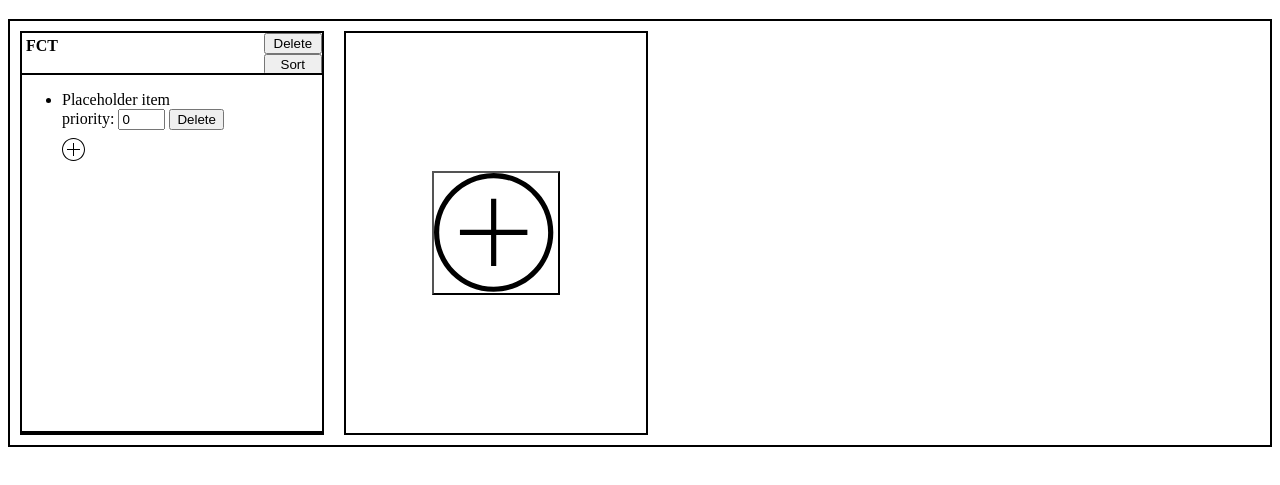
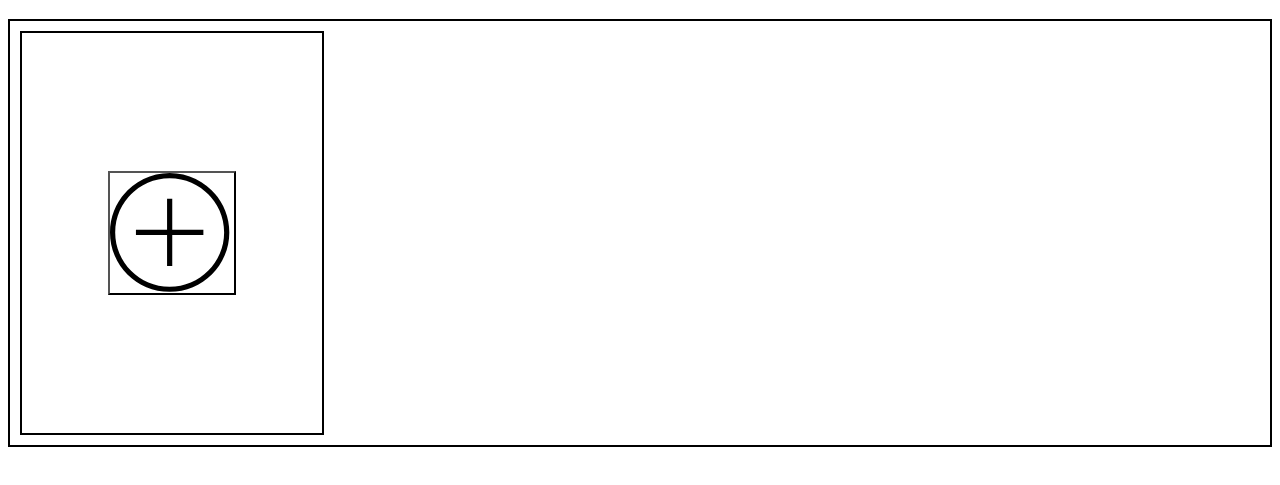
Before and after one commit to diegodantasf/hiringcoders-todolist, a plain HTML site: page index.html in a window 1280 px wide. Shown: the part 61-546 px from the top of the page. Drawn offline with Linux system fonts and the light colour scheme.

Commit message:
removing initial bullet list table

```diff
--- a/index.html
+++ b/index.html
@@ -17,38 +17,10 @@
         </div>
 
         <div class="todo-table">
-            <div class="bullet-list table-container">
-                <div class="bullet-list-menu">
-                    <div style="font-weight: 700; width: 80%; height: 70%; margin: 4px;"
-                        contentEditable="true" spellcheck="false">
-                        FCT
-                    </div>
-                    <div style="width: 20%;">
-                        <button delete style="width: 100%;"> Delete </button>
-                        <button sort style="width: 100%;"> Sort </button>
-                    </div>
-                </div>
-                <div class="bullet-list-content">
-                    <ul>
-                        <li class="bullet-list-item">
-                            <div>
-                                <div contentEditable="true" style="width: 95%;" spellcheck="false"> Placeholder item </div>
-                                priority: <input priority type="number" value="0" style="width: 15%;">
-                                <button delete>Delete</button>
-                            </div>
-                        </li>
-                        <div class="bullet-list-new-item" style="margin: 8px 0px 0px 0px;">
-                            <input add-item type="image" src="images/plus_sign.svg">
-                        </div>
-                    </ul>
-                </div>
-            </div>
-
             <div class="new-bullet-list table-container">
                 <button add-bullet-list></button>
             </div>
         </div>
-
 
         <template id="bullet-list-item">
             <li class="bullet-list-item">
```
